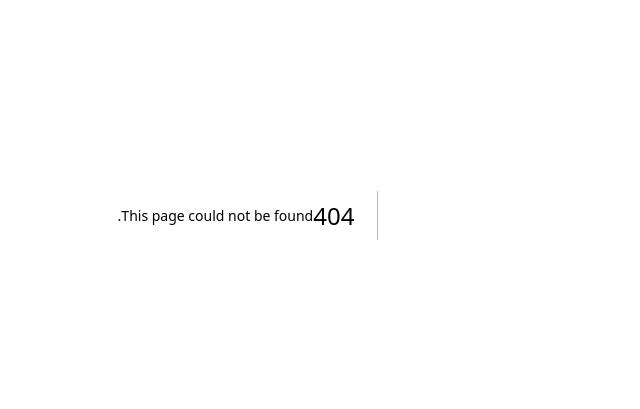
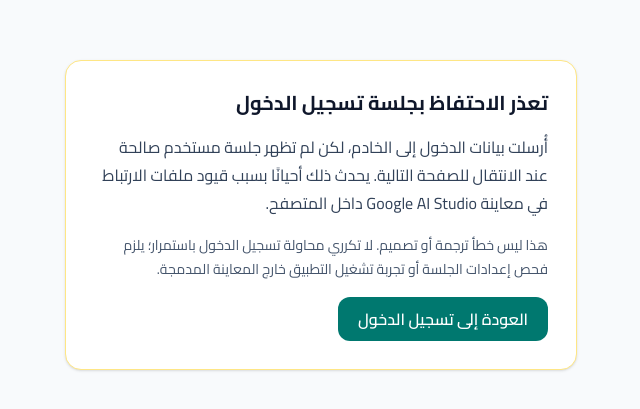
Before and after one commit to ekhlaslellah/Smart-Masar-SPMS-Backup, a Next.js app: page /auth/after-login in a window 1280 px wide. Before the commit this address had no page. Shown: the part 185-594 px from the top of the page, without its empty margins (424-1064 px from the left). Built offline with nearby package versions, Linux system fonts and the light colour scheme; no server answers.

Commit message:
fix(auth): diagnose session cookie failures without login redirect loop

```diff
--- /dev/null
+++ b/src/app/auth/after-login/page.tsx
@@ -0,0 +1,34 @@
+import { auth } from '@/auth'
+import { redirect } from 'next/navigation'
+import Link from 'next/link'
+
+/**
+ * Separate credentials failure from blocked session cookies in Preview.
+ * Do not silently loop back to the login form when Auth.js accepted sign-in
+ * but the subsequent server request cannot read the session.
+ */
+export default async function AfterLoginPage() {
+  const session = await auth()
+  if (session?.user?.id) {
+    redirect('/')
+  }
+
+  return (
+    <main dir="rtl" lang="ar" className="min-h-screen bg-slate-50 flex items-center justify-center p-5">
+      <section className="w-full max-w-lg bg-white border border-amber-200 rounded-2xl shadow-sm p-7 space-y-4 text-right">
+        <h1 className="text-xl font-bold text-slate-900">تعذر الاحتفاظ بجلسة تسجيل الدخول</h1>
+        <p className="text-slate-700 leading-7">
+          أُرسلت بيانات الدخول إلى الخادم، لكن لم تظهر جلسة مستخدم صالحة عند الانتقال للصفحة التالية.
+          يحدث ذلك أحيانًا بسبب قيود ملفات الارتباط في معاينة Google AI Studio داخل المتصفح.
+        </p>
+        <p className="text-sm text-slate-600 leading-6">
+          هذا ليس خطأ ترجمة أو تصميم. لا تكرري محاولة تسجيل الدخول باستمرار؛
+          يلزم فحص إعدادات الجلسة أو تجربة تشغيل التطبيق خارج المعاينة المدمجة.
+        </p>
+        <Link href="/login" className="inline-flex min-h-11 items-center justify-center rounded-xl bg-teal-700 px-5 py-2 text-white font-semibold hover:bg-teal-800">
+          العودة إلى تسجيل الدخول
+        </Link>
+      </section>
+    </main>
+  )
+}
```
